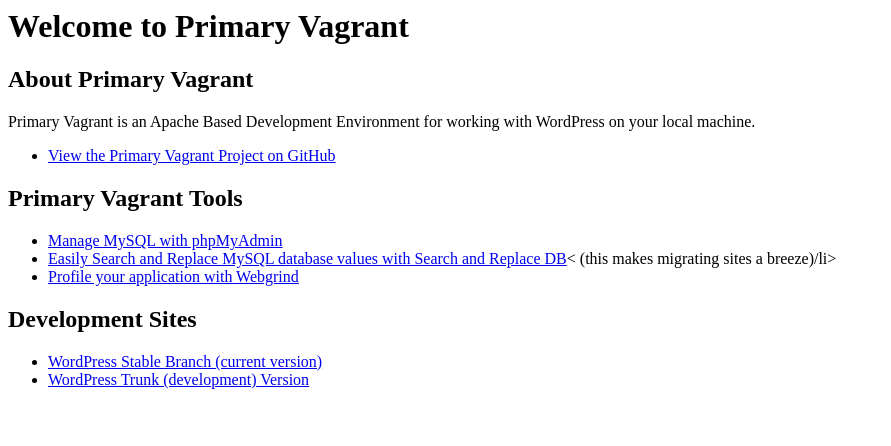
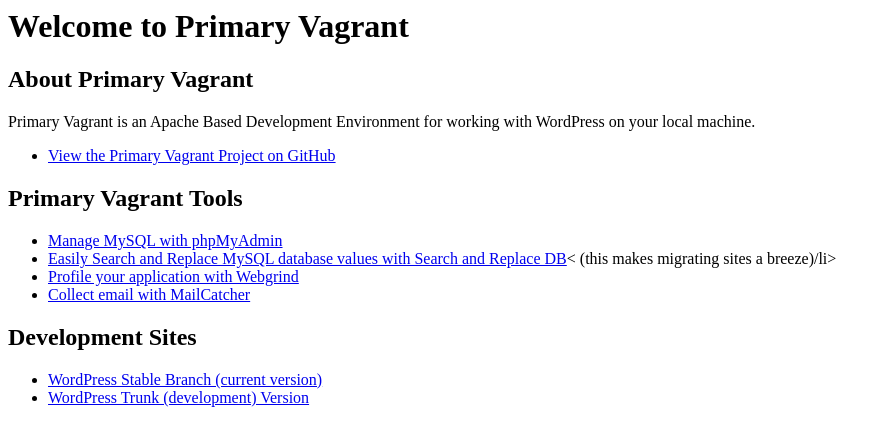
Before and after one commit to sureshbathala01/Primary-Vagrant, a PHP site: page / in a window 1280 px wide. Shown: the top 446 px of the page, without its empty margins (0-891 px from the left). Run offline with PHP 8.4, Linux system fonts and the light colour scheme.

Commit message:
Update default site

```diff
--- a/sites/default/index.php
+++ b/sites/default/index.php
@@ -17,16 +17,17 @@
 <h2>Primary Vagrant Tools</h2>
 
 	<ul>
-		<li><a href="http://phpmyadmin.vagrant" target="_blank">Manage MySQL with phpMyAdmin</a></li>
-		<li><a href="http://replacedb.vagrant" target="_blank">Easily Search and Replace MySQL database values with Search and Replace DB</a>< (this makes migrating sites a breeze)/li>
-		<li><a href="http://webgrind.vagrant" target="_blank">Profile your application with Webgrind</a></li>
+		<li><a href="http://phpmyadmin.pv" target="_blank">Manage MySQL with phpMyAdmin</a></li>
+		<li><a href="http://replacedb.pv" target="_blank">Easily Search and Replace MySQL database values with Search and Replace DB</a>< (this makes migrating sites a breeze)/li>
+		<li><a href="http://webgrind.pv" target="_blank">Profile your application with Webgrind</a></li>
+		<li><a href="http://mailcatcher.pv:1080" target="_blank">Collect email with MailCatcher</a></li>
 	</ul>
 
 <h2>Development Sites</h2>
 
 	<ul>
-		<li><a href="http://stable.wordpress.vagrant" target="_blank">WordPress Stable Branch (current version)</a></li>
-		<li><a href="http://trunk.wordpress.vagrant" target="_blank">WordPress Trunk (development) Version</a></li>
+		<li><a href="http://wordpress.stable.pv" target="_blank">WordPress Stable Branch (current version)</a></li>
+		<li><a href="http://wordpress.trunk.pv" target="_blank">WordPress Trunk (development) Version</a></li>
 	</ul>
 
 </body>
```
